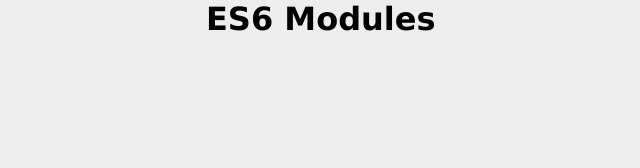
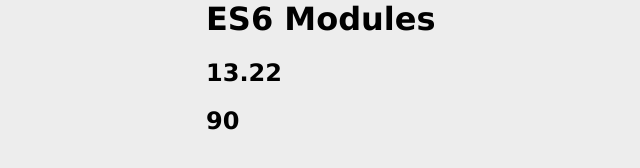
Before and after one commit to MariusCodeAcademy/type12-js-27-es6-modules, a plain HTML site: page index.html in a window 1280 px wide. Shown: the whole page, without its empty margins (4-644 px from the left). Drawn offline with Linux system fonts and the light colour scheme.

Commit message:
displayAfterH1

```diff
--- a/index.html
+++ b/index.html
@@ -7,7 +7,7 @@
   <meta name="viewport" content="width=device-width, initial-scale=1.0">
   <title>ES6 Modules</title>
   <link rel="stylesheet" href="./style/style.css">
-  <script type="module" src="./js/main.js" defer></script>
+  <script type="module" src="./js/main.js"></script>
 </head>
 
 <body>
--- a/js/main.js
+++ b/js/main.js
@@ -9,9 +9,11 @@ import { num11 as n1, num2 as n2, arr } from './modules/variables.js';
 import sayHiHere from './modules/sayHi.js';
 import calcAvg from './modules/avg.js';
 // import calcAvg from './modules/avg.js';
+import { displayAfterH1 } from './modules/htmlDisplay.js';
 
 const rez1 = addNums(n1, n2);
 console.log('rez1 ===', rez1);
+displayAfterH1(rez1);
 
 // sayHi('James');
 sayHiHere('James');
@@ -20,3 +22,4 @@ console.log('minusrez ===', minusrez);
 
 const avg1 = calcAvg(arr);
 console.log('avg1 ===', avg1.toFixed(2));
+displayAfterH1(avg1.toFixed(2));
--- /dev/null
+++ b/js/modules/htmlDisplay.js
@@ -0,0 +1,7 @@
+'use strict';
+
+export function displayAfterH1(value) {
+  const h2El = document.createElement('h2');
+  h2El.textContent = value;
+  document.querySelector('h1').after(h2El);
+}
```
